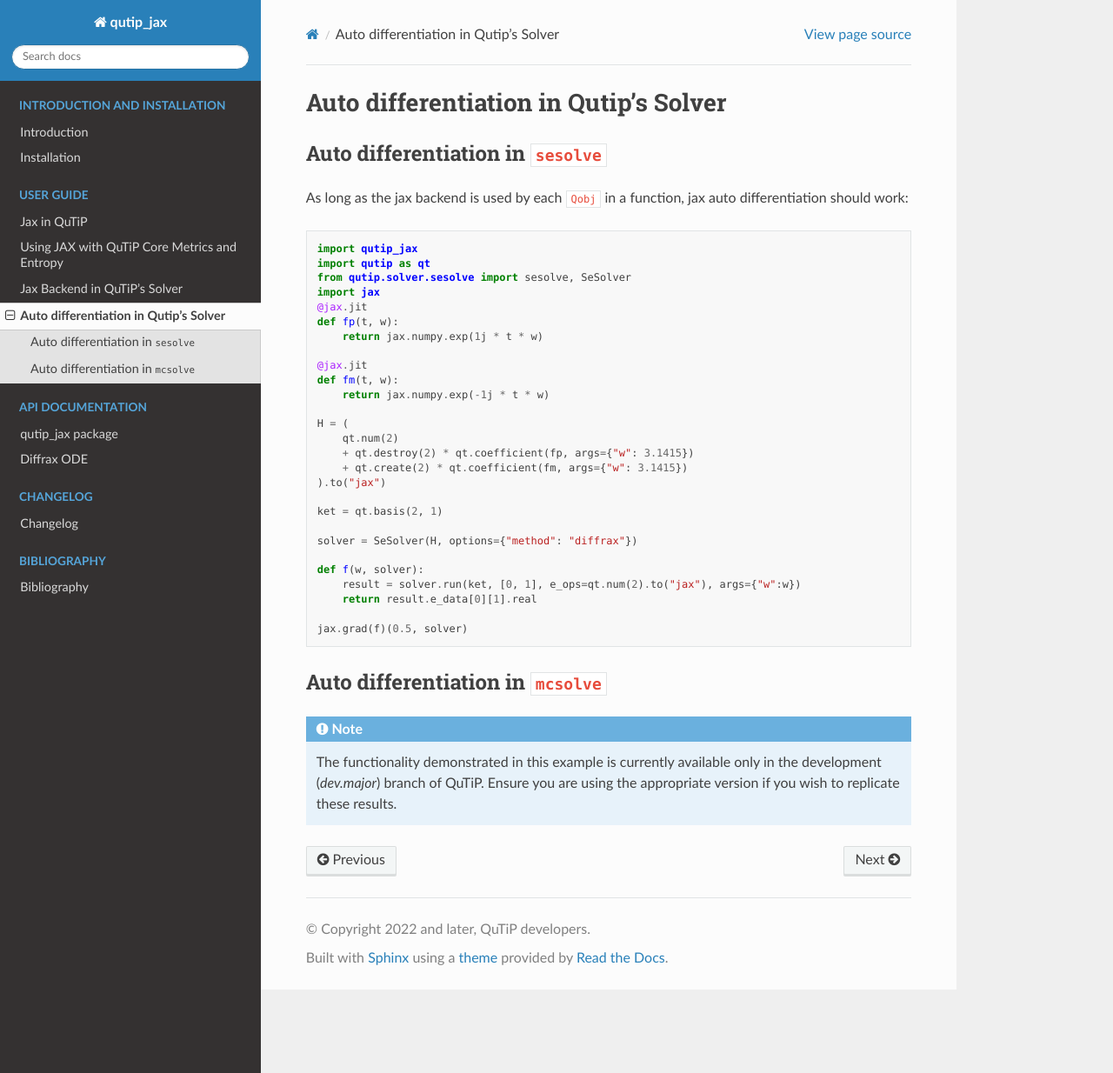
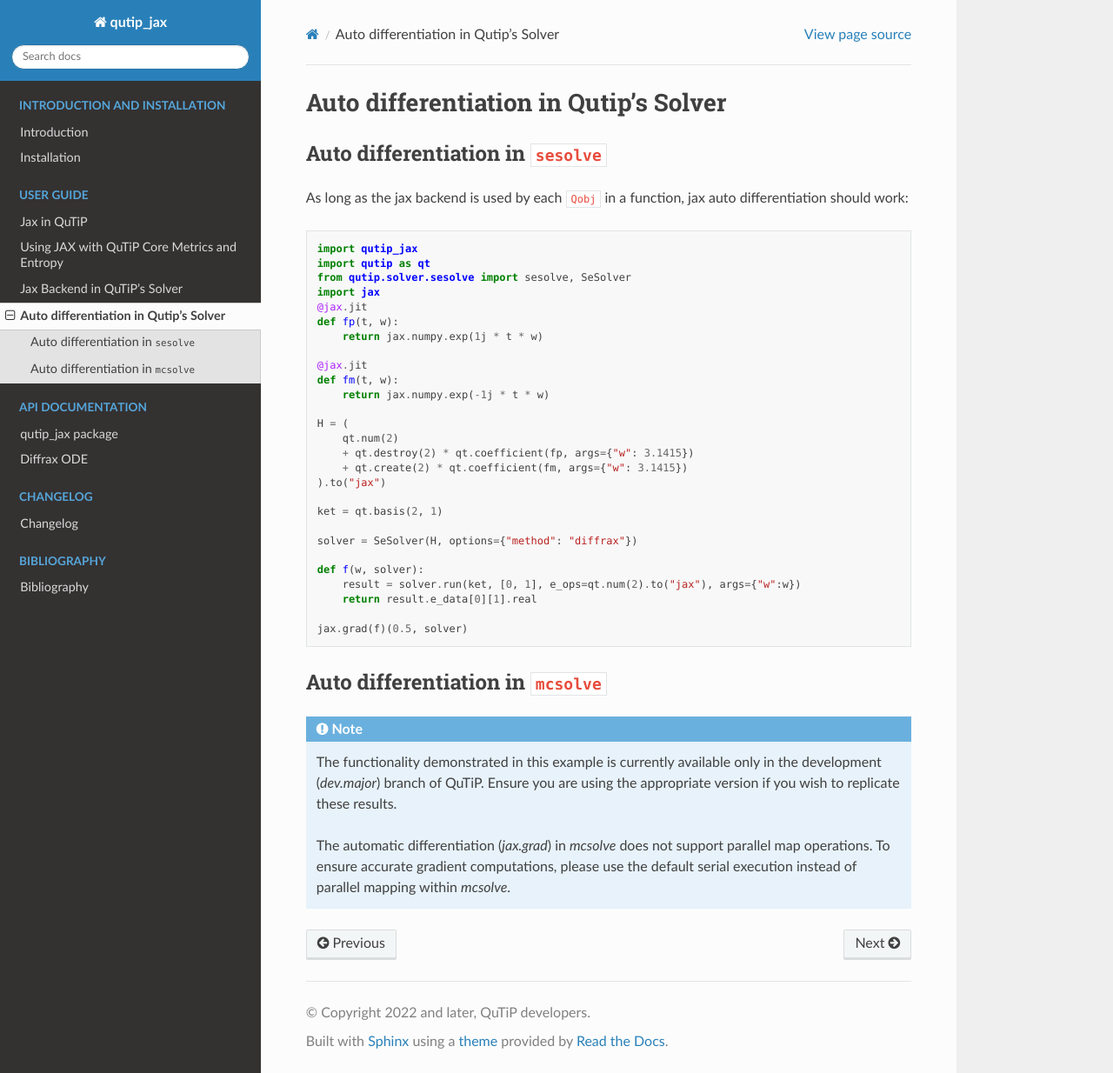
Before and after one commit to qutip/qutip-jax, a Sphinx documentation site: the page built from doc/source/autodiff.rst, in a window 1280 px wide and 1234 px high. Shown: the whole window at 87% size. Built offline with Sphinx 7.4.7 and the Read the Docs theme 2.0.0, drawn with Linux system fonts in a browser that asks for light colours; the version number could not be read and is left out.

Commit message:
add note

```diff
--- a/doc/source/autodiff.rst
+++ b/doc/source/autodiff.rst
@@ -53,6 +53,10 @@ Auto differentiation in ``mcsolve``
    the development (`dev.major`) branch of QuTiP. Ensure you are using the appropriate
    version if you wish to replicate these results.
 
+   The automatic differentiation (`jax.grad`) in `mcsolve` does not support parallel map operations.
+   To ensure accurate gradient computations, please use the default serial execution instead of
+   parallel mapping within `mcsolve`.
+
 
 .. code-block:: python
     import qutip_jax as qjax
@@ -77,7 +81,7 @@ Auto differentiation in ``mcsolve``
     # Initialize the Hamiltonian with time-dependent coefficients
     H = [H_0, [H_1_op, qt.coefficient(H_1_coeff, args={"omega": 1.0})]]
     # Define initial states, mixed states are not supported
-    state = state = qt.basis(size, size - 1).to('jax') & qt.basis(2, 1).to('jax')
+    state = qt.basis(size, size - 1).to('jax') & qt.basis(2, 1).to('jax')
 
     # Define collapse operators and observables
     c_ops = [jnp.sqrt(0.1) * a]
```
